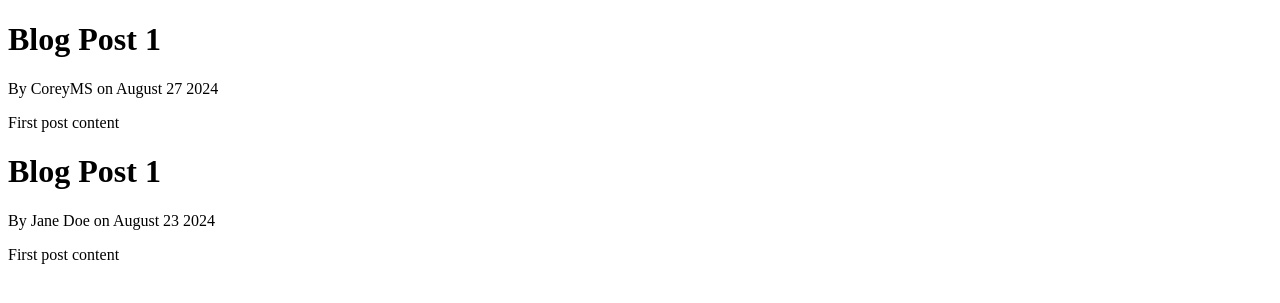
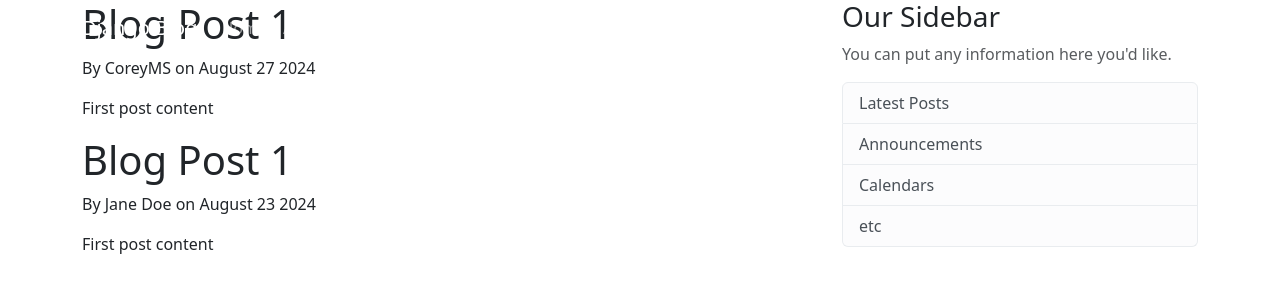
Before and after one commit to sphakamiso-git/onlineblog, a Django app: page /blog/ in a window 1280 px wide. Shown: the top 303 px of the page. Run offline with Django 4.2, Linux system fonts and the light colour scheme.

Commit message:
second commit, added base.html, navigation bar and sidebar

```diff
--- /dev/null
+++ b/blog/templates/blog/base.html
@@ -0,0 +1,66 @@
+<!DOCTYPE html>
+<html>
+    <head>
+        <meta charset="utf-8">
+        <meta name="viewport" content="width=device-width, initial-scale=1">
+        <title>Bootstrap demo</title>
+        <link href="https://cdn.jsdelivr.net/npm/bootstrap@5.3.0-alpha1/dist/css/bootstrap.min.css" rel="stylesheet" integrity="sha384-GLhlTQ8iRABdZLl6O3oVMWSktQOp6b7In1Zl3/Jr59b6EGGoI1aFkw7cmDA6j6gD" crossorigin="anonymous">
+
+        {% if title %}
+        <title>Django Blog - {{ title }}</title>
+        {% else %}
+        <title>Django Blog </title>
+        {% endif %}
+    </head>
+
+    <body>
+        <header class="site-header">
+            <nav class="navbar navbar-expand-md navbar-dark bg-steel fixed-top">
+              <div class="container">
+                <a class="navbar-brand mr-4" href="/">Django Blog</a>
+                <button class="navbar-toggler" type="button" data-toggle="collapse" data-target="#navbarToggle" aria-controls="navbarToggle" aria-expanded="false" aria-label="Toggle navigation">
+                <span class="navbar-toggler-icon"></span>
+                </button>
+                <div class="collapse navbar-collapse" id="navbarToggle">
+                  <div class="navbar-nav mr-auto">
+                    <a class="nav-item nav-link" href="/">Home</a>
+                    <a class="nav-item nav-link" href="/about">About</a>
+                  </div>
+                  <!-- Navbar Right Side -->
+                  <div class="navbar-nav">
+                    <a class="nav-item nav-link" href="#">Login</a>
+                    <a class="nav-item nav-link" href="#">Register</a>
+                  </div>
+                </div>
+              </div>
+            </nav>
+          </header>
+          <main role="main" class="container">
+            <div class="row">
+              <div class="col-md-8">
+                {% block content %}{% endblock %}
+              </div>
+              <div class="col-md-4">
+                <div class="content-section">
+                  <h3>Our Sidebar</h3>
+                  <p class='text-muted'>You can put any information here you'd like.
+                    <ul class="list-group">
+                      <li class="list-group-item list-group-item-light">Latest Posts</li>
+                      <li class="list-group-item list-group-item-light">Announcements</li>
+                      <li class="list-group-item list-group-item-light">Calendars</li>
+                      <li class="list-group-item list-group-item-light">etc</li>
+                    </ul>
+                  </p>
+                </div>
+              </div>
+            </div>
+          </main>
+
+
+        <script src="https://cdn.jsdelivr.net/npm/bootstrap@5.3.0-alpha1/dist/js/bootstrap.bundle.min.js" integrity="sha384-w76AqPfDkMBDXo30jS1Sgez6pr3x5MlQ1ZAGC+nuZB+EYdgRZgiwxhTBTkF7CXvN" crossorigin="anonymous"></script>
+        <script src="https://cdn.jsdelivr.net/npm/@popperjs/core@2.11.6/dist/umd/popper.min.js" integrity="sha384-oBqDVmMz9ATKxIep9tiCxS/Z9fNfEXiDAYTujMAeBAsjFuCZSmKbSSUnQlmh/jp3" crossorigin="anonymous"></script>
+        <script src="https://cdn.jsdelivr.net/npm/bootstrap@5.3.0-alpha1/dist/js/bootstrap.min.js" integrity="sha384-mQ93GR66B00ZXjt0YO5KlohRA5SY2XofN4zfuZxLkoj1gXtW8ANNCe9d5Y3eG5eD" crossorigin="anonymous"></script>
+
+    </body>
+
+</html>
--- a/blog/templates/blog/home.html
+++ b/blog/templates/blog/home.html
@@ -1,17 +1,10 @@
-<!DOCTYPE html>
-<html>
-    <head>
-        <title></title>
-    </head>
 
-    <body>
+{% extends 'blog/base.html' %}
+{% block content %}
         {% for post in posts %}
             <h1>{{ post.title }}</h1>
             <p>By {{ post.author }} on {{ post.date_posted }}</p>
             <p>{{ post.content }}</p>
         {% endfor %}
 
-
-    </body>
-
-</html>
+{% endblock content %}
--- a/blog/views.py
+++ b/blog/views.py
@@ -16,4 +16,4 @@
     return render(request,'blog/home.html', context)
 
 def about(request):
-    return render(request,'blog/about.html')
+    return render(request,'blog/about.html', {'title' : 'About'})
```
Also changed, not shown: blog/templates/blog/about.html (+4 -9 lines).
